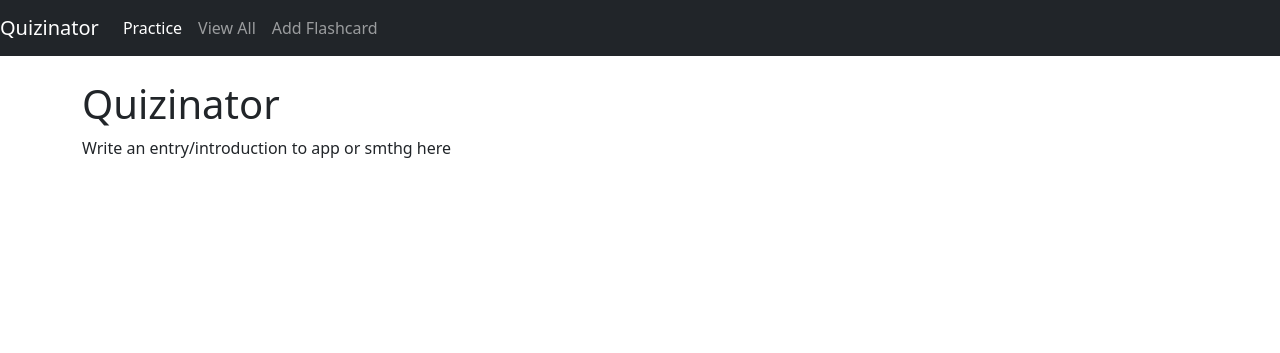
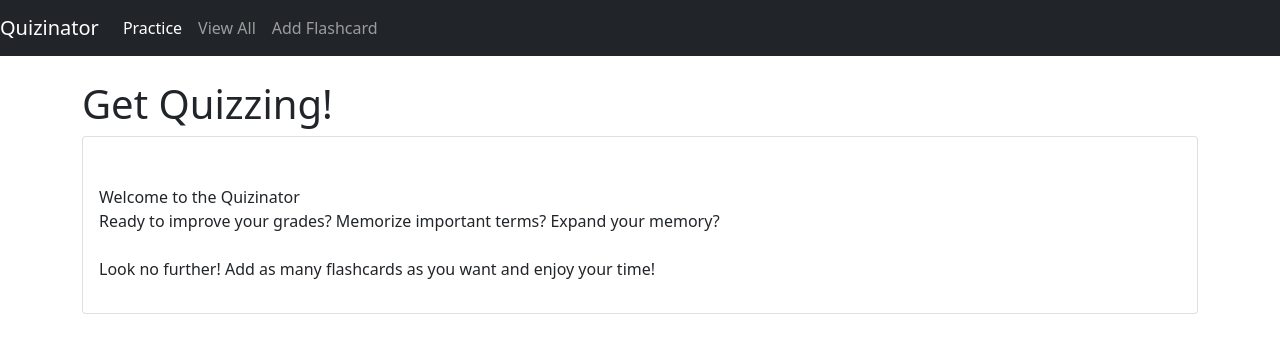
Before and after one commit to 98-percent-Milk/CRUD, a Flask app: page /fc/ in a window 1280 px wide. Shown: the top 353 px of the page. Run offline with Flask 2, Linux system fonts and the light colour scheme; some libraries are stand-ins or nearby versions.

Commit message:
changed index page

```diff
--- a/web_version/the_app/templates/index.html
+++ b/web_version/the_app/templates/index.html
@@ -1,20 +1,34 @@
 {% extends "base.html" %}
 {% block main %}
 
+
+
+<div class='container'>
+    <br>
+    <h1>Get Quizzing!</h1>
+    <div class="card">
+        <div class="card-body">
          {% with messages = get_flashed_messages() %}
              {% if messages %}
                  {% for msg in messages %}
-            <p>{{msg}}</p>
+                     <p><b>{{msg}}</b></p>
                  {% endfor %}
              {% endif %}
          {% endwith %}
+        </div>
 
-<div class='container'>
+        <div class="card-body">
+        <p>
+            Welcome to the Quizinator
+            <br>Ready to improve your grades? Memorize important terms? Expand your memory?
             <br>
-    <h1>Quizinator</h1>
-    <p>
-        Write an entry/introduction to app or smthg here
+            <br>
+            Look no further! Add as many flashcards as you want and enjoy your time!
         </p>
+        </div>
+    </div>
+
+
 </div>
 
 {% endblock %}
```
Also changed, not shown: web_version/the_app/flash_card.sqlite3. Lines whose indentation alone changed are shown as unchanged.
